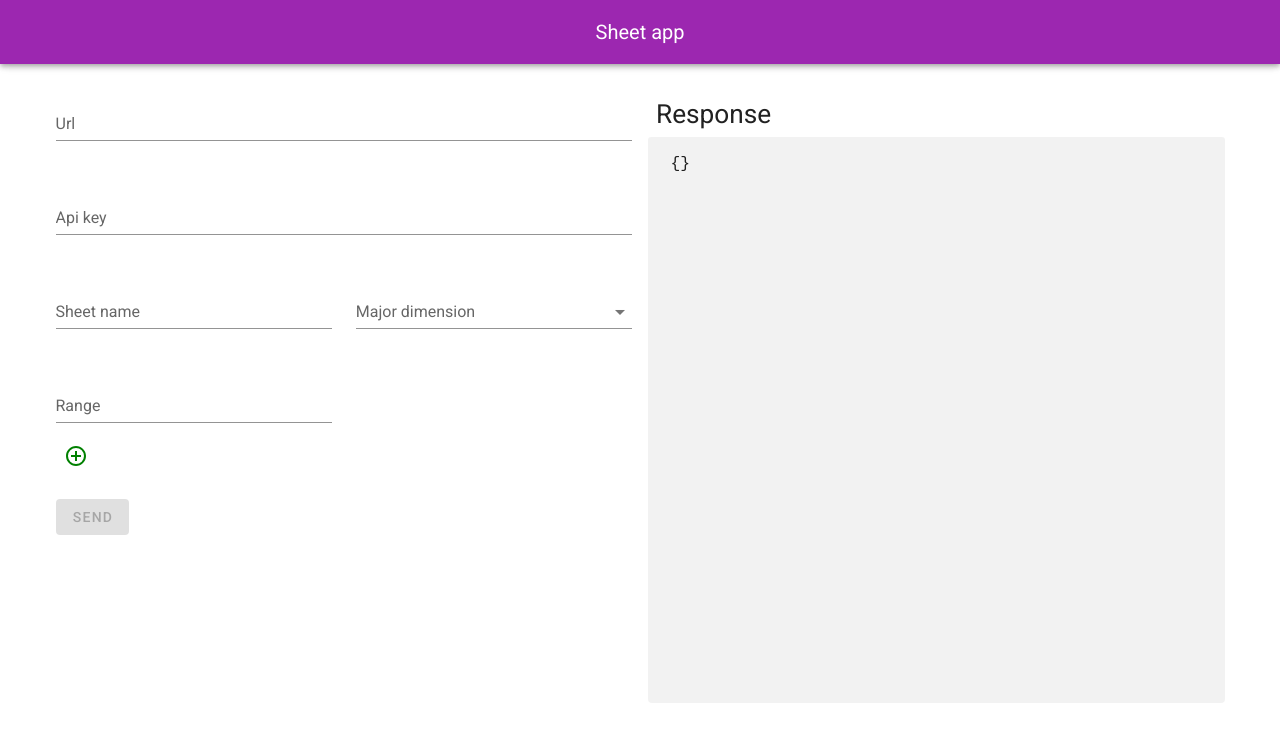
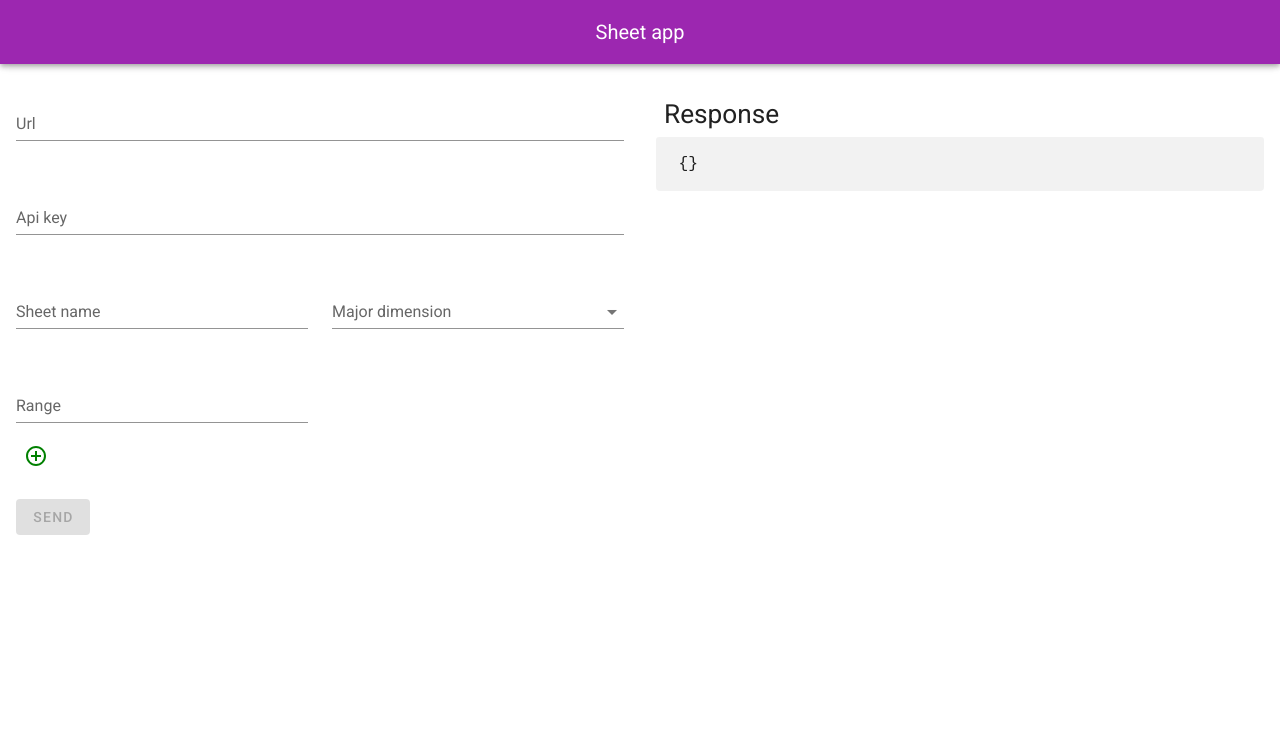
Before and after one commit to hvini/vue-sheet, a Vue app: page / in a window 1280 px wide. Shown: the top 742 px of the page. Built offline with nearby package versions, Linux system fonts and the light colour scheme.

Commit message:
mais ajustes de estilo

```diff
--- a/src/App.vue
+++ b/src/App.vue
@@ -1,9 +1,9 @@
 <template>
   <v-app>
     <Navbar></Navbar>
-    <v-container class="my-5">
+    <v-container fill-height fluid>
       <v-layout row wrap>
-        <v-flex xs12 md6>
+        <v-flex class="pa-2" xs12 md6>
           <v-card class="pa-2" flat>
             <v-form ref="form" v-model="valid" @submit.prevent="get">
               <v-row>
@@ -43,7 +43,7 @@
             </v-form>
           </v-card>
         </v-flex>
-        <v-flex xs12 md6>
+        <v-flex class="pa-2" xs12 md6>
           <Sheet :values=values></Sheet>
         </v-flex>
       </v-layout>
--- a/src/components/Sheet.vue
+++ b/src/components/Sheet.vue
@@ -28,6 +28,7 @@
     }
 
     code {
+        max-height: 75vh;
         font-size: 1em;
         display: block;
         overflow-x: auto;
@@ -36,13 +37,8 @@
         color: rgb(68, 68, 68);
     }
 
-    section {
-        overflow-y: scroll;
-        height: 70vh;
+    .card-code {
+        font-size: 1.2rem;
         max-height: 100%;
     }
-
-    .card-code {
-        font-size: 1.2rem;
-    }
 </style>
```
Also changed, not shown: src/components/Navbar.vue (line endings or trailing spaces).
